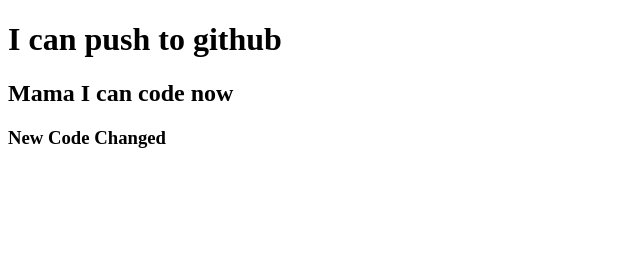
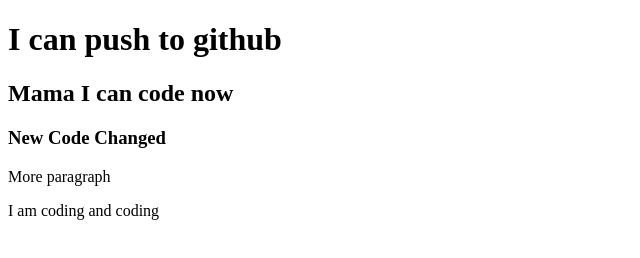
Before and after one commit to nazfiroz/naz-web, a plain HTML site: page index.html in a window 1280 px wide. Shown: the whole page, without its empty margins (0-640 px from the left). Drawn offline with Linux system fonts and the light colour scheme.

Commit message:
styles added

```diff
--- a/index.html
+++ b/index.html
@@ -5,10 +5,13 @@
     <meta http-equiv="X-UA-Compatible" content="IE=edge">
     <meta name="viewport" content="width=device-width, initial-scale=1.0">
     <title>Naz Web</title>
+    <link rel="stylesheet" href="style.css">
 </head>
 <body>
     <h1>I can push to github</h1>
     <h2>Mama I can code now</h2>
     <h3>New Code Changed</h3>
+    <p>More paragraph</p>
+    <p>I am coding and coding</p>
 </body>
 </html>
```
Also changed, not shown: style.css (added).
